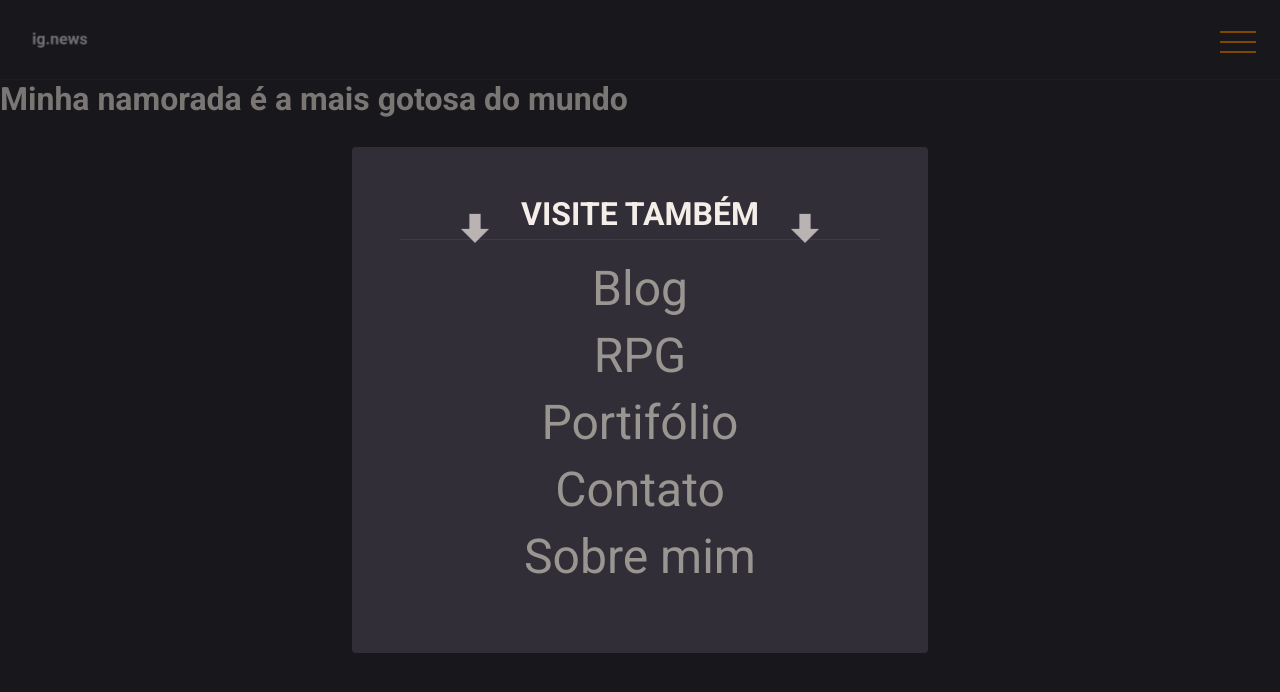
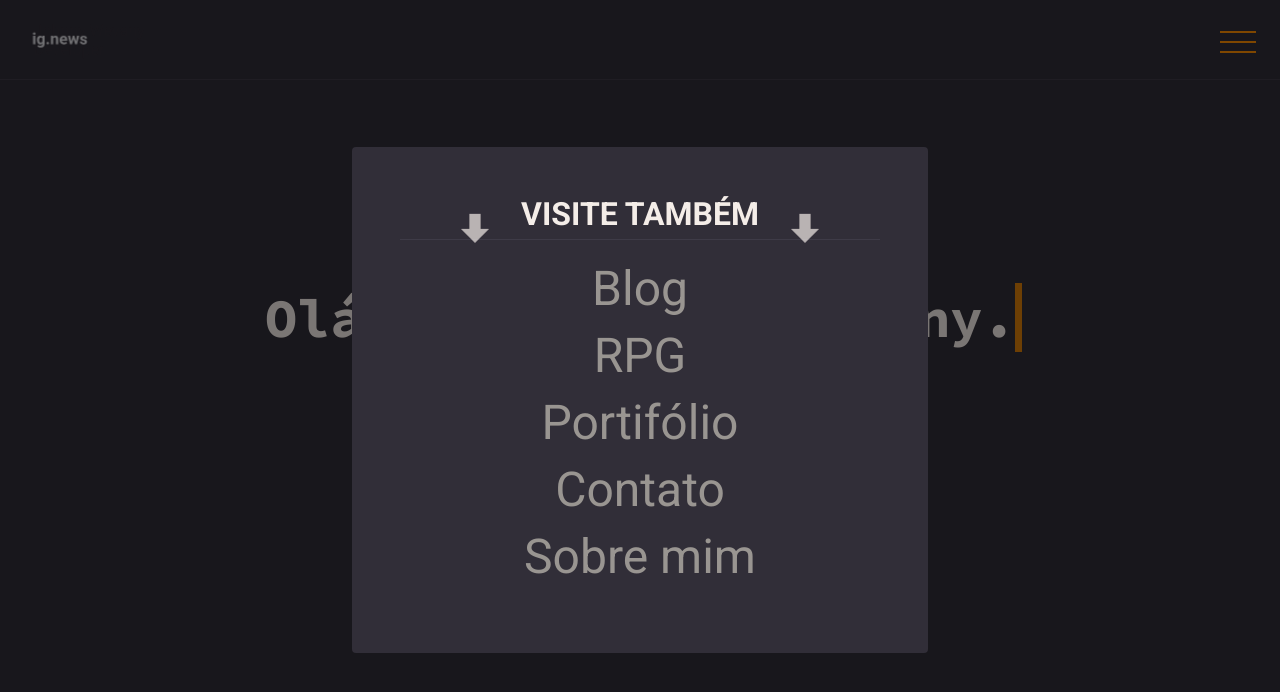
Before and after one commit to wevanyjohnny1/ig-news-nextjs, a Next.js app: page / in a window 1280 px wide. Both pictures are taken after a click on the button 1230 px from the left and 40 px from the top of the page. Shown: the top 692 px of the page. Built offline with nearby package versions, Linux system fonts and the light colour scheme.

Commit message:
landing page

```diff
--- a/src/pages/_document.tsx
+++ b/src/pages/_document.tsx
@@ -10,6 +10,10 @@ export default class MyDocument extends Document {
             href="https://fonts.googleapis.com/css2?family=Roboto:wght@400;700;900&display=swap"
             rel="stylesheet"
           />
+          <link
+            href="https://fonts.googleapis.com/css2?family=Source+Code+Pro:wght@700&display=swap"
+            rel="stylesheet"
+          />
         </Head>
         <body>
           <Main />
--- a/src/pages/index.tsx
+++ b/src/pages/index.tsx
@@ -1,5 +1,6 @@
 import Head from "next/head";
 import type { NextPage } from "next";
+import styles from './styles.module.scss';
 
 const Home: NextPage = () => {
   return (
@@ -7,7 +8,10 @@ const Home: NextPage = () => {
       <Head>
         <title>Página principal | JWD</title>
       </Head>
-      <h1>Minha namorada é a mais gotosa do mundo</h1>
+      <div className={styles.presentationBox}>
+        <h1>Olá, meu nome é Johnny.</h1>
+        <p className={styles.subtitle}>Bem vindo ao meu site!</p>
+      </div>
     </>
   );
 };
--- /dev/null
+++ b/src/pages/styles.module.scss
@@ -0,0 +1,77 @@
+.presentationBox {
+  margin: 0;
+  font-family: "Source Sans Pro", sans-serif;
+  min-height: 70vh;
+  display: grid;
+  place-content: center;
+  text-align: center;
+
+  h1 {
+    font-size: clamp(1rem, 3vw + 1rem, 4rem);
+    position: relative;
+    font-family: "Source Code Pro", monospace;
+    position: relative;
+    width: max-content;
+
+    --typewriterSpeed: 6s;
+    --typewriterCharacters: 23;
+  }
+
+  h1::before,
+  h1::after {
+    content: "";
+    position: absolute;
+    top: 0;
+    right: 0;
+    bottom: 0;
+    left: 0;
+  }
+
+  h1::before {
+    background: var(--background);
+    animation: typewriter var(--typewriterSpeed)
+      steps(var(--typewriterCharacters)) 1s forwards;
+  }
+
+  h1::after {
+    width: 0.125em;
+    background: var(--orange);
+    animation: typewriter var(--typewriterSpeed)
+        steps(var(--typewriterCharacters)) 1s forwards,
+      blink 750ms steps(var(--typewriterCharacters)) infinite;
+  }
+
+  .subtitle {
+    margin-top: 3rem;
+    color: var(--gray);
+    font-size: 2rem;
+    font-weight: 400;
+    opacity: 0;
+    transition: opacity 1s;
+    animation: fadeInUp 2s ease forwards;
+    animation-delay: 7s;
+  }
+
+  @keyframes typewriter {
+    to {
+      left: 100%;
+    }
+  }
+
+  @keyframes blink {
+    to {
+      background: transparent;
+    }
+  }
+
+  @keyframes fadeInUp {
+    from {
+      opacity: 0;
+      transform: translateY(+100%);
+    }
+    to {
+      opacity: 1;
+      transform: translateY(0);
+    }
+  }
+}
--- a/src/styles/global.scss
+++ b/src/styles/global.scss
@@ -29,6 +29,8 @@
   --background: #312e38;
 
   --inputs: #232129;
+
+  --bg-color: hsl(49 37% 94%);
 }
 
 @media (max-width: 1080px) {
```
